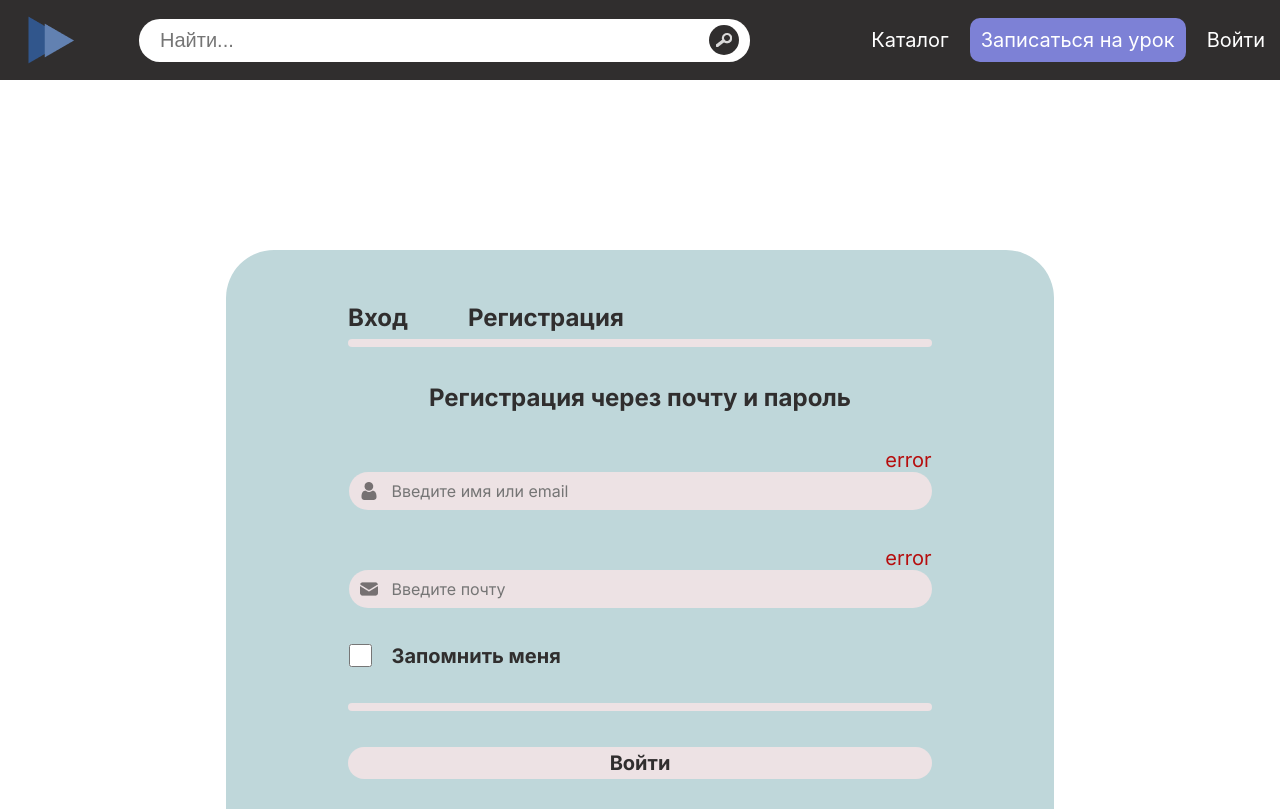
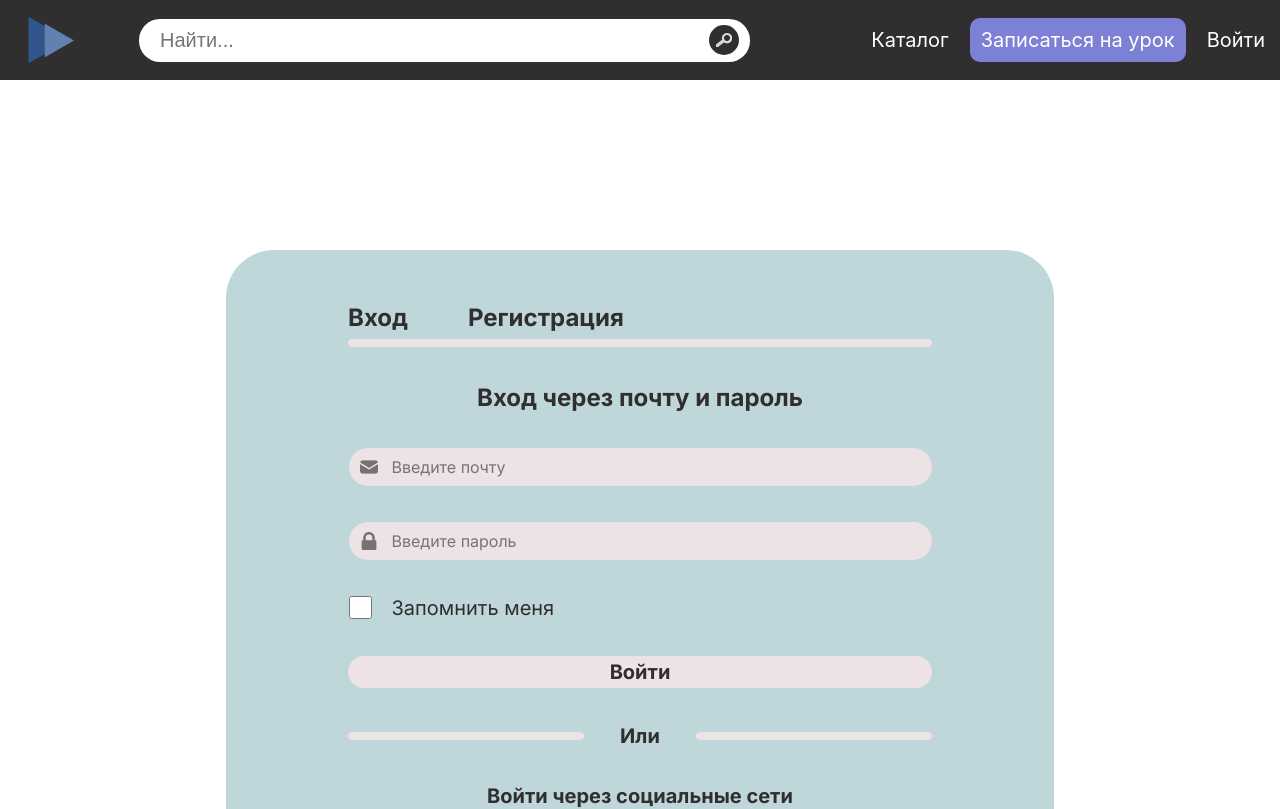
Before and after one commit to nikitazapekin/english-courses-app, a React (Create React App) app: page /sign-in in a window 1280 px wide. Shown: the top 809 px of the page. Built offline with nearby package versions, Linux system fonts and the light colour scheme.

Commit message:
fix validation

```diff
--- a/src/components/SignInForm/SignInForm.module.scss
+++ b/src/components/SignInForm/SignInForm.module.scss
@@ -97,6 +97,8 @@
 
             position: relative;
             width: 100%;
+            display: flex;
+            column-gap: 20px;
         }
 
         &__checkbox {
@@ -117,7 +119,7 @@
     &__error {
         text-align: right;
         @include fontSize(20px);
-        color:  rgb(182, 13, 13);
+        color: rgb(182, 13, 13);
         font-family: "Inter", sans-serif;
     }
 
@@ -174,15 +176,35 @@
         align-items: center;
         justify-content: center;
         cursor: pointer;
+
         &:nth-child(1) {
             background-color: $discord;
         }
+
         &:nth-child(2) {
             background-color: $google;
 
         }
+
         &:nth-child(3) {
             background-color: $vk;
         }
     }
+
+
+    &__text {
+        font-weight: 400;
+        @include fontSize(20px);
+        font-family: "Inter", sans-serif;
+        color: $black;
+    }
+
+    &__checkbox {
+        width: 23px;
+        height: 23px;
+        cursor: pointer;
+        border: none;
+        outline: none;
+        cursor: pointer;
+    }
 }
--- a/src/components/SignInForm/SignInForm.tsx
+++ b/src/components/SignInForm/SignInForm.tsx
@@ -1,3 +1,160 @@
+import { useNavigate } from "react-router-dom";
+import { useForm } from "react-hook-form";
+import { yupResolver } from "@hookform/resolvers/yup";
+import * as yup from "yup";
+import Mail from "../../assets/icons/mail.png";
+import User from "../../assets/icons/user.png";
+import Lock from "../../assets/icons/lock.png";
+import styles from "./SignInForm.module.scss";
+
+import { SignInData } from "./types";
+
+
+
+
+
+import Vk from "../../assets/networks/vk.png"
+import Discord from "../../assets/networks/discord.png"
+import Google from "../../assets/networks/google.png"
+import { signInSchema } from "./schema";
+
+const SignInForm = () => {
+    const navigate = useNavigate();
+    const {
+        register,
+        handleSubmit,
+        formState: { errors },
+    } = useForm<SignInData>({
+        resolver: yupResolver(signInSchema),
+    });
+
+    const onSubmit = (data: SignInData) => {
+
+        console.log(data);
+        navigate("/dashboard");
+    };
+
+    const handleNavigate = () => {
+        navigate("/sign-up");
+    };
+
+    return (
+        <form className={styles.form} onSubmit={handleSubmit(onSubmit)}>
+            <div className={styles.form__inner}>
+                <div className={styles.form__header}>
+                    <div className={styles.form__btns}>
+                        <p className={styles.form__btn}>Вход</p>
+                        <p className={styles.form__btn} onClick={handleNavigate}>Регистрация</p>
+                    </div>
+                    <hr className={styles.form__line} />
+                </div>
+
+                <h2 className={styles.form__title}>Вход через почту и пароль</h2>
+                <div className={styles.form__fields}>
+                    <div className={styles.form__field}>
+                        <p className={styles.form__error}>{errors.email?.message}</p>
+                        <div className={styles.form__input__wrapper}>
+                            <input
+                                {...register("email")}
+                                className={styles.form__input}
+                                type="email"
+                                placeholder="Введите почту"
+                                required
+                            />
+                            <img className={styles.form__icon} src={Mail} alt="Mail Icon" />
+                        </div>
+                    </div>
+
+                    <div className={styles.form__field}>
+                        <p className={styles.form__error}>{errors.password?.message}</p>
+                        <div className={styles.form__input__wrapper}>
+                            <input
+                                {...register("password")}
+                                className={styles.form__input}
+                                type="password"
+                                placeholder="Введите пароль"
+                                required
+                            />
+                            <img className={styles.form__icon} src={Lock} alt="Lock Icon" />
+                        </div>
+                    </div>
+
+
+
+                    {/*
+          <div className={`${styles.form__input__wrapper} ${styles.form__input__checkbox}`}>
+          <input className={styles.form__checkbox} type="checkbox" />
+            <p className={styles.form__checkboxLabel}>Запомнить меня</p>
+          </div>
+          */}
+
+                    <div className={styles.form__field}>
+
+                        <div
+                            className={`${styles.form__input__wrapper} ${styles.form__confirm}`}>
+
+                            <input
+
+                                type="checkbox"
+                                className={styles.form__checkbox}
+                                id="agreeToTerms"
+                                required
+                            />
+                            <p className={styles.form__text}>
+                                Запомнить меня
+                            </p>
+                        </div>
+
+
+
+                    </div>
+
+
+
+
+
+
+
+
+
+                </div>
+
+                <button className={styles.form__submit} type="submit">Войти</button>
+
+                <div className={styles.form__or}>
+                    <hr className={styles.form__line} />
+                    <p className={styles.form__or__text}>Или</p>
+                    <hr className={styles.form__line} />
+                </div>
+                <p className={styles.form__or__text}>Войти через социальные сети</p>
+                {/*
+        <div className={styles.form__networks}>
+        <img className={styles.form__network__image} src={Vk} alt="VK" />
+        <img className={styles.form__network__image} src={Discord} alt="Discord" />
+        <img className={styles.form__network__image} src={Google} alt="Google" />
+        </div>
+        */}
+
+                <div className={styles.form__networks}>
+                    <div className={styles.form__network}>
+                        <img className={styles.form__network__image} src={Discord} alt="discord" />
+                    </div>
+                    <div className={styles.form__network}>
+                        <img className={styles.form__network__image} src={Google} alt="discord" />
+                    </div>
+                    <div className={styles.form__network}>
+                        <img className={styles.form__network__image} src={Vk} alt="discord" />
+                    </div>
+                </div>
+
+            </div>
+        </form>
+    );
+};
+
+export default SignInForm;
+
+/*
 import styles from "./SignInForm.module.scss"
 import Mail from "../../assets/icons/mail.png"
 import User from "../../assets/icons/user.png"
@@ -58,8 +215,8 @@ navigate("/sign-up")
                         </p>
                         <div className={styles.form__input__wrapper}>
                             <input className={styles.form__input} type="email"
-                                name="email"
-                                placeholder="Введите почту"
+                                name="password"
+                                placeholder="Введите пароль"
                                 required
                             />
                             <img className={styles.form__icon} src={Mail} />
@@ -119,3 +276,5 @@ navigate("/sign-up")
 }
 
 export default SignInForm;
+
+*/
--- /dev/null
+++ b/src/components/SignInForm/schema.ts
@@ -0,0 +1,5 @@
+import * as yup from "yup";
+export const signInSchema = yup.object().shape({
+    email: yup.string().email("Введите корректный email").required("Введите email"),
+    password: yup.string().min(6, "Пароль должен быть не менее 6 символов").required("Введите пароль"),
+  });
--- /dev/null
+++ b/src/components/SignInForm/types.ts
@@ -0,0 +1,4 @@
+export interface SignInData {
+    email: string;
+    password: string;
+  }
--- a/src/components/SignUpForm/SignUpForm.module.scss
+++ b/src/components/SignUpForm/SignUpForm.module.scss
@@ -45,6 +45,12 @@
         cursor: pointer;
         font-weight: 700;
         @include fontSize(24px);
+        color: $black;
+        font-family: "Inter", sans-serif;
+    }
+    &__checkbox {
+        font-weight: 700;
+        @include fontSize(20px);
         color: $black;
         font-family: "Inter", sans-serif;
     }
```
